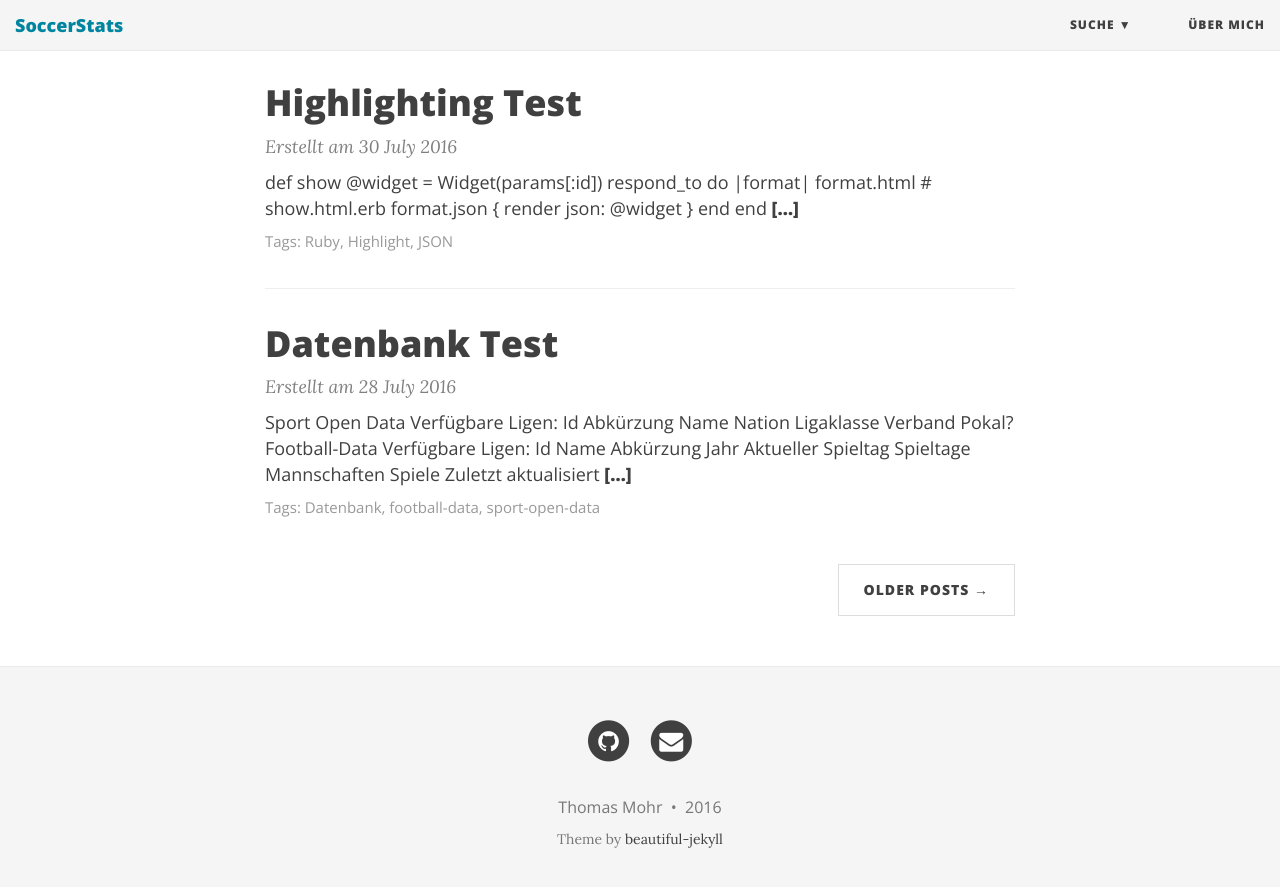
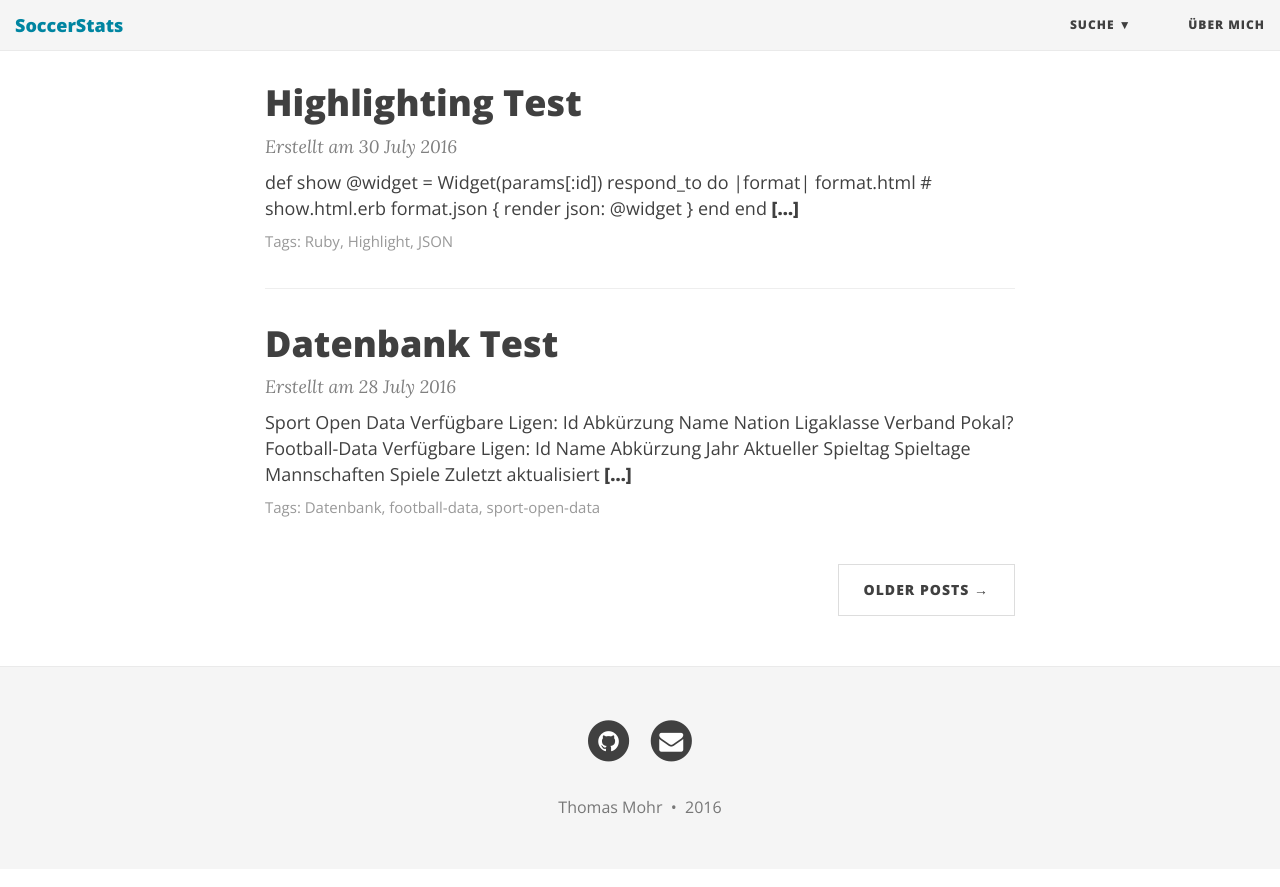
Before and after one commit to Thames1990/Thames1990.github.io, a Jekyll site: the page built from index.html, in a window 1280 px wide and 900 px high, scrolled down 971 px. Shown: the top 887 px of the window. Built offline with Jekyll 4.4.1, drawn with Linux system fonts in a browser that asks for light colours; nearby versions of some CDN libraries; the list of posts is cut into pages by our own code.

Commit message:
Remove credits temporarily

```diff
--- a/_includes/footer.html
+++ b/_includes/footer.html
@@ -95,10 +95,10 @@
                     {% endif %}
                 </p>
                 <!-- Please don't remove this, keep my open source work credited :) -->
-                <p class="theme-by text-muted">
-                    Theme by
-                    <a href="http://deanattali.com/beautiful-jekyll/">beautiful-jekyll</a>
-                </p>
+                <!--<p class="theme-by text-muted">-->
+                <!--Theme by-->
+                <!--<a href="http://deanattali.com/beautiful-jekyll/">beautiful-jekyll</a>-->
+                <!--</p>-->
             </div>
         </div>
     </div>
```
